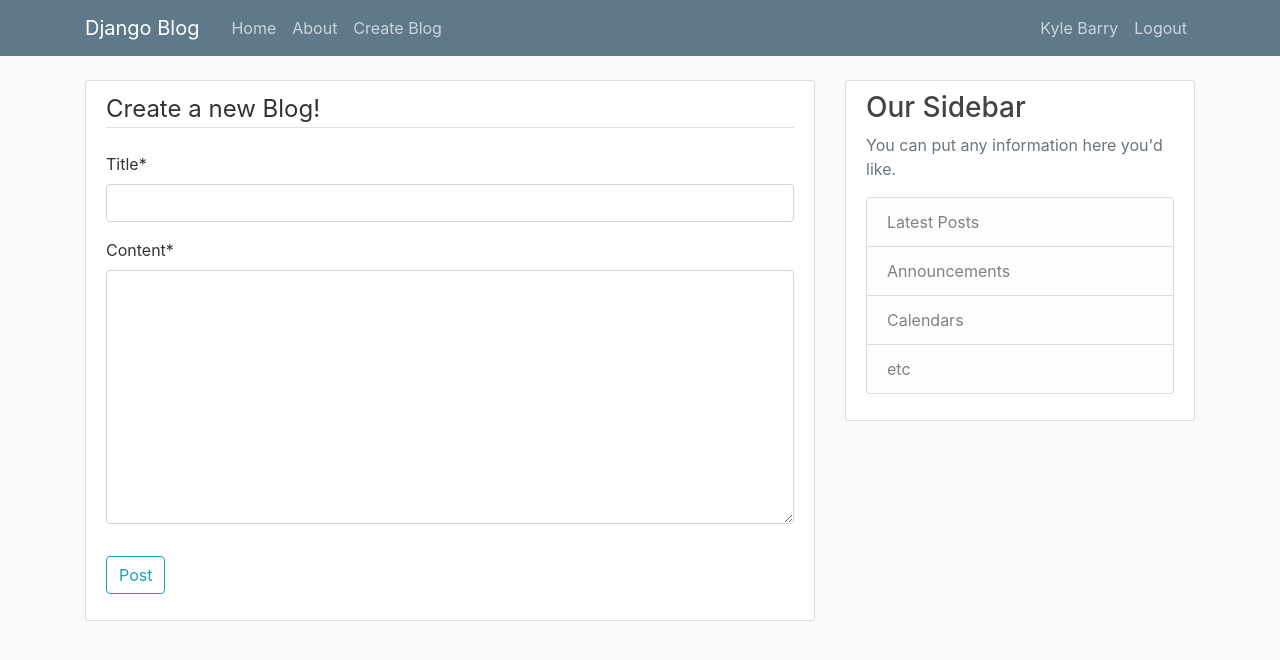
After one commit to kyleb000/blog, a Django app: page /blog/post/new in a window 1280 px wide. The commit adds this page. Shown: the top 660 px of the page. Run offline with Django 3.2, Linux system fonts and the light colour scheme; a user stored in the database is signed in; some libraries are stand-ins or nearby versions.

Commit message:
Added feature for creating, updating and deleting blogs

```diff
--- a/lesson2/blog/models.py
+++ b/lesson2/blog/models.py
@@ -5,6 +5,7 @@ from django.contrib.auth.models import User
 
 from datetime import datetime
 import calendar
+from django.urls import reverse
 
 
 def get_timestamp():
@@ -22,3 +23,6 @@ class Post(models.Model):
 
     def __str__(self):
         return self.title
+
+    def get_absolute_url(self):
+        return reverse('blog-detail', kwargs={'pk': self.id})
--- a/lesson2/blog/templates/blog/base.html
+++ b/lesson2/blog/templates/blog/base.html
@@ -32,6 +32,9 @@
             <div class="navbar-nav mr-auto">
               <a class="nav-item nav-link" href="{% url 'blog-home' %}">Home</a>
               <a class="nav-item nav-link" href="{% url 'about-home' %}">About</a>
+              {% if user.is_authenticated %}
+                  <a class="nav-item nav-link" href="{% url 'blog-create' %}">Create Blog</a>
+              {% endif %}
             </div>
             <!-- Navbar Right Side -->
             <div class="navbar-nav">
--- a/lesson2/blog/templates/blog/home.html
+++ b/lesson2/blog/templates/blog/home.html
@@ -9,7 +9,7 @@
               <a class="mr-2" href="{% url 'view-user-profile' view_user=post.author.username %}">{{ post.author.first_name }} {{ post.author.last_name }}</a>
               <small class="text-muted">{{ post.date_posted|print_timestamp }}</small>
             </div>
-            <h2><a class="article-title" href="#">{{ post.title }}</a></h2>
+            <h2><a class="article-title" href="{% url 'blog-detail' post.id %}">{{ post.title }}</a></h2>
             <p class="article-content">{{ post.content }}</p>
           </div>
         </article>
--- /dev/null
+++ b/lesson2/blog/templates/blog/post_form.html
@@ -0,0 +1,18 @@
+{% extends 'blog/base.html' %}
+{% load crispy_forms_tags %}
+{% block content %}
+    <div class="content-section">
+        <form method="POST">
+            {% csrf_token %}
+            <fieldset class="form-group">
+                <legend class="border-bottom mb-4">
+                    Create a new Blog!
+                </legend>
+                {{ form|crispy }}
+            </fieldset>
+            <div class="form-group">
+                <button class="btn btn-outline-info" type="submit">Post</button>
+            </div>
+        </form>
+    </div>
+{% endblock content %}
--- a/lesson2/blog/urls.py
+++ b/lesson2/blog/urls.py
@@ -1,10 +1,13 @@
 from django.urls import path
 
 from . import views
-from .views import PostListView, PostDetailView
+from .views import PostListView, PostDetailView, PostCreateView, PostUpdateView, PostDeleteView
 
 urlpatterns = [
     path('', PostListView.as_view(), name="blog-home"),
     path('post/<int:pk>/', PostDetailView.as_view(), name="blog-detail"),
+    path('post/new', PostCreateView.as_view(), name="blog-create"),
+    path('post/<int:pk>/update/', PostUpdateView.as_view(), name="blog-update"),
+    path('post/<int:pk>/delete/', PostDeleteView.as_view(), name="blog-delete"),
     path('about/', views.about, name="about-home")
 ]
--- a/lesson2/blog/views.py
+++ b/lesson2/blog/views.py
@@ -1,6 +1,11 @@
 from django.shortcuts import render
-from .models import Post
-from django.views.generic import ListView, DetailView
+from .models import Post, get_timestamp
+from django.views.generic import (ListView,
+                                  DetailView,
+                                  CreateView,
+                                  UpdateView,
+                                  DeleteView)
+from django.contrib.auth.mixins import LoginRequiredMixin, UserPassesTestMixin
 # Create your views here.
 
 
@@ -24,11 +29,37 @@ class PostListView(ListView):
 class PostDetailView(DetailView):
     model = Post
 
-    template_name = 'blog/home.html'
 
-    context_object_name = 'posts'
+class PostCreateView(LoginRequiredMixin, CreateView):
+    model = Post
+    fields = ['title', 'content']
 
-    ordering = ['-date_posted']
+    def form_valid(self, form):
+        form.instance.date_posted = get_timestamp()
+        form.instance.author = self.request.user
+        return super().form_valid(form)
+
+class PostUpdateView(LoginRequiredMixin, UserPassesTestMixin, UpdateView):
+    model = Post
+    fields = ['title', 'content']
+
+    def form_valid(self, form):
+        form.instance.author = self.request.user
+        return super().form_valid(form)
+
+    def test_func(self):
+        post = self.get_object()
+        return self.request.user == post.author
+
+
+class PostDeleteView(LoginRequiredMixin, UserPassesTestMixin, DeleteView):
+    model = Post
+
+    success_url = '/blog'
+
+    def test_func(self):
+        post = self.get_object()
+        return self.request.user == post.author
 
 def about(request):
     return render(request, 'blog/about.html')
--- a/lesson2/lesson2/urls.py
+++ b/lesson2/lesson2/urls.py
@@ -25,9 +25,9 @@ urlpatterns = [
     path('admin/', admin.site.urls),
     path('blog/', include('blog.urls')),
     path('register/', include('users.urls')),
-    path('profile/(?P<edit>[0-9]+)$', profile_views.profile, name='user-profile'),
+    path('profile/<edit>', profile_views.profile, name='user-profile'),
     path('profile/', profile_views.profile, name='user-profile'),
-    path('view-profile/?<view_user>[a-z]+)$', profile_views.view_profile, name='view-user-profile'),
+    path('view-profile/<view_user>', profile_views.view_profile, name='view-user-profile'),
     path('login/', auth_views.LoginView.as_view(template_name='users/login.html'), name='login'),
     path('logout/', auth_views.LogoutView.as_view(template_name='users/logout.html'), name='logout')
 ]
--- a/lesson2/users/templates/users/profile.html
+++ b/lesson2/users/templates/users/profile.html
@@ -34,7 +34,7 @@
                     <div class="form-group">
                         <button class="btn btn-outline-info" type="submit">Save Changes</button>
                         <form action="{% url 'user-profile' edit=0%}">
-                            <button class="btn btn-outline-info" type="submit" formaction="{% url 'user-profile' edit=0%}">Cancel</button>
+                            <button class="btn btn-outline-danger" type="submit" formaction="{% url 'user-profile' edit=0%}">Cancel</button>
                         </form>
                     </div>
           </form>
```
Also changed, not shown: lesson2/blog/templates/blog/post_confirm_delete.html (added, +18 -0 lines), lesson2/blog/templates/blog/post_detail.html (added, +26 -0 lines), lesson2/db.sqlite3.
